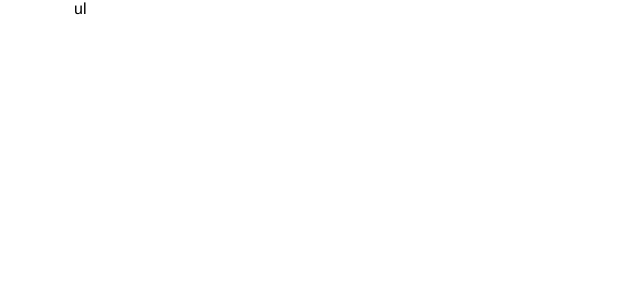
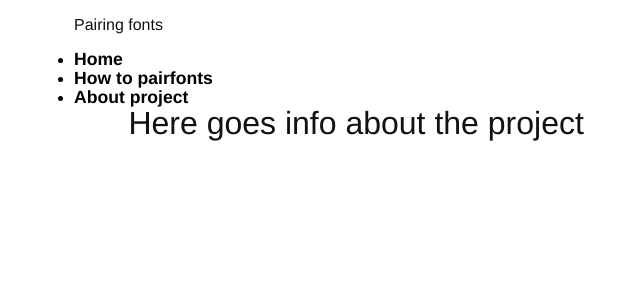
Before and after one commit to Raymondshen/499_Final, a React (Create React App) app in the folder alpha/: page /#/about in a window 1280 px wide. Shown: the top 300 px of the page, without its empty margins (118-758 px from the left). Built offline with nearby package versions, Linux system fonts and the light colour scheme.

Commit message:
Updated flow

```diff
--- a/alpha/src/App.js
+++ b/alpha/src/App.js
@@ -1,5 +1,7 @@
+//Hello!
+//Suggested workfolw. Open a new terminal tab for node running react, sass compile and watch for style folder, and git for alpha folder.
+
 import React from 'react';
-import logo from './assets/images/logo.svg';
 import './styles/App.css';
 import './styles/style.min.css';
 
@@ -18,20 +20,24 @@ import Nav from "./components/nav";
 //Here goes the pages that we're importing to the main app.
 //The pages are the contet that will be exchanged in the app.
 import HomePage from "./pages/home";
+import PairPage from "./pages/fontPairing";
+import AboutPage from "./pages/about";
 
 function App() {
   return (
     <Router>
       <main>
-        <Nav>
-
+        <Nav projectTitle="Pairing fonts">
+            <Link to="/">Home</Link>
+            <Link to="/pairfonts">How to pairfonts</Link>
+            <Link to="/about">About project</Link>
         </Nav>
+        <Switch>
+          <Route exact path="/" component={HomePage}/>
+          <Route path="/pairfonts" component={PairPage}/>
+          <Route path="/about" component={AboutPage}/>
+        </Switch>
       </main>
-      <Switch>
-        <Route exact path="/" component={HomePage}/>
-        <Route exact path="/" component={HomePage}/>
-      </Switch>
-
     </Router>
   );
 }
--- a/alpha/src/components/nav.js
+++ b/alpha/src/components/nav.js
@@ -1,11 +1,15 @@
 import React from 'react';
 
 const Nav = (props) => {
-    console.log(props)
     return (
     <header className="">
+    	<div>
+    		<p>{props.projectTitle}</p>
+    	</div>
     	<nav>
-    		ul
+    		<ul>
+                {props.children.map((o,i)=>(<li key={i}>{o}</li>))}
+    		</ul>
     	</nav>
     </header>
     )
--- /dev/null
+++ b/alpha/src/pages/about/index.js
@@ -0,0 +1,14 @@
+import React from 'react';
+
+const AboutPage = () => {
+	return (
+		<section className="container max-xs-s">
+			<div className="hero"><h3>Here goes info about the project</h3></div>
+
+			<div className="container">
+			</div>
+		</section>
+	);
+}
+
+export default AboutPage;
--- /dev/null
+++ b/alpha/src/pages/fontPairing/index.js
@@ -0,0 +1,14 @@
+import React from 'react';
+
+const PairPage = () => {
+	return (
+		<section className="container max-xs-s">
+			<div className="hero"><h3>Here goes infor about pairing fonts</h3></div>
+
+			<div className="container">
+			</div>
+		</section>
+	);
+}
+
+export default PairPage;
--- a/alpha/src/pages/home/index.js
+++ b/alpha/src/pages/home/index.js
@@ -1,18 +1,62 @@
-import React from 'react';
+import React, {useReducer} from 'react';
 
+import {
+	Switch,
+	Route,
+	Link,
+	useRouteMatch
+} from 'react-router-dom';
 //Haven't started styling the app. Just setting up the routing. Have applied some easy classes that I had in my library to make it easy to look at.
 //https://mannenpag.github.io/sass-library/
 
+//Here is home content.
 const HomePage = () => {
+	let {path} = useRouteMatch();
+
+	// A reducer is a handy way of creating app data that is subscribed but somewhat custom
+	// These will reset if you ever navigate away from the Learn pages
+	let [fonts,setFont] = useReducer(
+		(s,a) => ({...s,...a}),
+		{first:'Arial',second:'serif'}
+	);
+
 	return(
 		<section className="container max-xs-s">
-			<div className="">
+			<div className="container">
 				<h4>Welcome to our font pairing app</h4>
 				<p>This is our app for pairing fonts.</p>
 				<p className="max-xs-xl">Lorem ipsum dolor sit amet, consectetur adipiscing elit, sed do eiusmod tempor incididunt ut labore et dolore magna aliqua. Ut enim ad minim veniam, quis nostrud exercitation ullamco laboris nisi ut aliquip ex ea commodo consequat. Duis aute irure dolor in reprehenderit in voluptate velit esse cillum dolore eu fugiat nulla pariatur. Excepteur sint occaecat cupidatat non proident, sunt in culpa qui officia deserunt mollit anim id est laborum.</p>
+			</div>
+			<div className="container">
+				<Switch>
+					<Route exact path={path}>
+						<PairFont path={path}/>
+					</Route>
+				</Switch>
 			</div>
 		</section>
 		);
 }
 
+//Here is the start pairing content.
+//If this is the flow we want to go for. The flow is accesable from the home screen.
+const PairFont = (props) => {
+	return (
+		<section>
+			<div>
+				<h3>Here is info about the pairing process</h3>
+				<p className="max-xs-xl">Lorem ipsum dolor sit amet, consectetur adipiscing elit, sed do eiusmod tempor incididunt ut labore et dolore magna aliqua. Ut enim ad minim veniam, quis nostrud exercitation ullamco laboris nisi ut aliquip ex ea commodo consequat. Duis aute irure dolor in reprehenderit in voluptate velit esse cillum dolore eu fugiat nulla pariatur. Excepteur sint occaecat cupidatat non proident, sunt in culpa qui officia deserunt mollit anim id est laborum.</p>
+			</div>
+
+
+			<div>
+				<div className="">
+					<div className=""/>
+					<Link className="" to={`${props.path}/1`}>Start!</Link>
+				</div>
+			</div>
+		</section>
+	);
+}
+
 export default HomePage;
--- a/alpha/src/styles/_theme.scss
+++ b/alpha/src/styles/_theme.scss
@@ -81,6 +81,7 @@ a {
 
 main {
 	width: 100vw;
+	height: 6000px;
 	float: right;
 	@include breakpoint ('tablet') {
 		width: 85vw;
@@ -88,7 +89,23 @@ main {
 }
 
 header {
+	position: fixed;
+	left: 0;
+	top: 0;
+	bottom: 0;
+	height: 100px;
+	width: 100vw;
+	background-color: #f5f2f0;
+	display: none;
+	nav {
+		padding-left: 2vw;
+		padding-top: 2em;
+		.copyright {
+			font-size: 1em;
+			position: absolute;
+			bottom: 2em;
+			font-family: "Helvetica", "Arial", sans-serif;
+		}
+	}
 
-	nav {
-		}
 }
```
